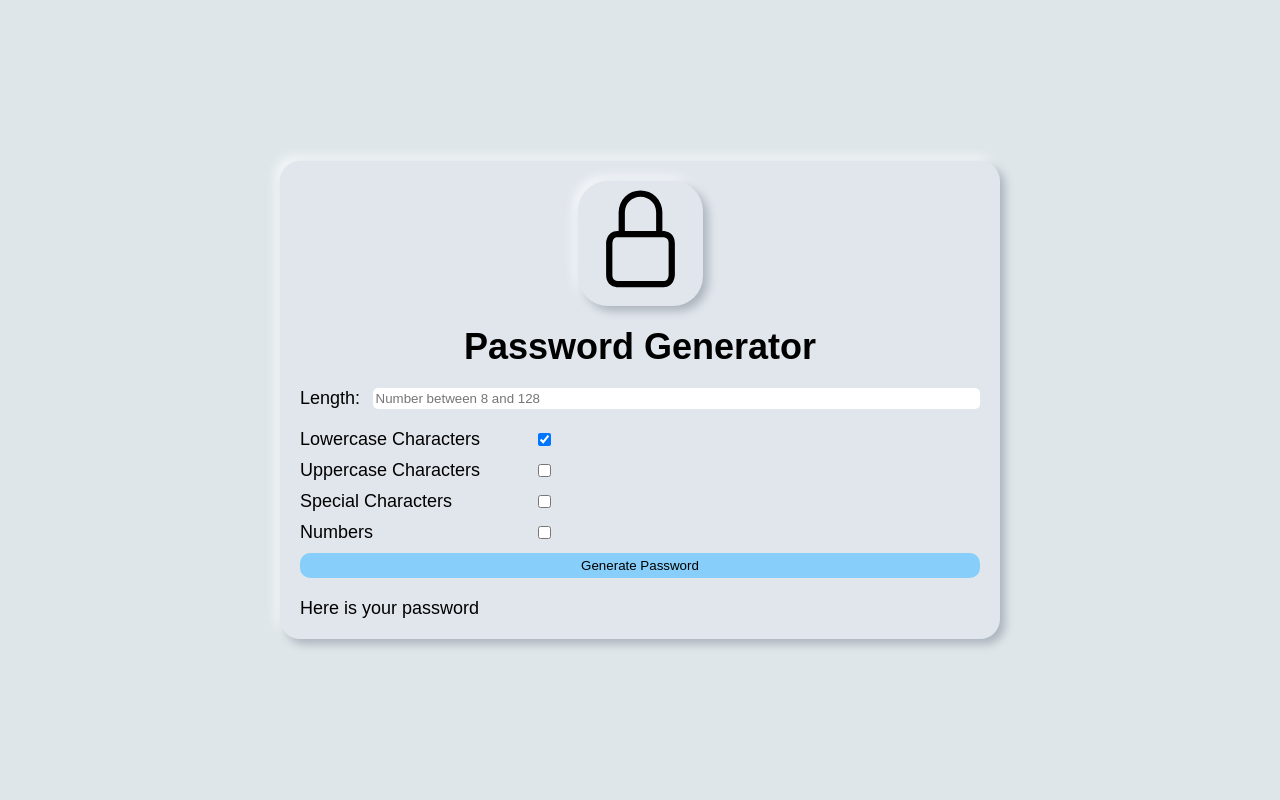
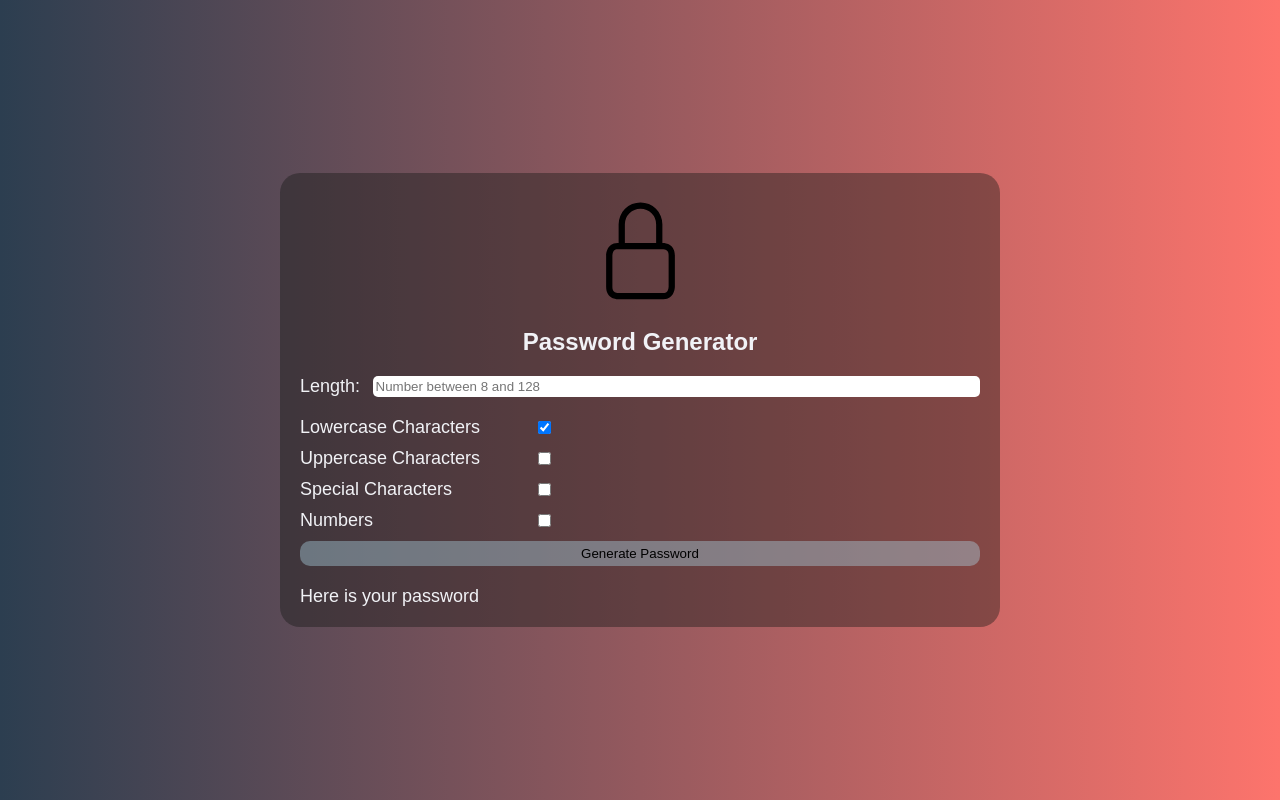
Before and after one commit to wbrink/password-generator, a plain HTML site: page index.html in a window 1280 px wide. Drawn offline with Linux system fonts and the light colour scheme.

Commit message:
changing to gradient background with transparent container

```diff
--- a/style.css
+++ b/style.css
@@ -22,9 +22,13 @@ body {
 
   font-family: Arial, Helvetica, sans-serif;
   font-size: large;
+  color: #f1f2f6;
+
+  background: linear-gradient(to right, #2c3e50, #fd746c);
 }
 
 .container h1 {
+  font-size: 24px;
   text-align: center;
   margin: 0px 20px 20px 20px;
   /* font-size: 1em; */
@@ -37,19 +41,21 @@ body {
   width: 100%;
   padding: 20px;
   margin: auto auto;
-  background-color: #e1e6ec;
+  /* background-color: #e1e6ec; */
   border-radius: 20px;
-  box-shadow: 5px 5px 10px #abb3bc, -5px -5px 10px #f3f6f9;
+  /* box-shadow: 5px 5px 10px #abb3bc, -5px -5px 10px #f3f6f9; */
+  background-color: rgba(22, 23, 22, 0.4);
+  /* background-color: rgba(191, 191, 191, 0.1); */
 }
 
 .container img {
   display: block;
   width: 100%;
-  margin: 0 auto 20px auto;
+  margin: 0 auto 10px auto;
 
   /* neumorphism */
   border-radius: 30px;
-  box-shadow: 5px 5px 10px #abb3bc, -5px -5px 10px #f3f6f9;
+  /* box-shadow: 5px 5px 10px #abb3bc, -5px -5px 10px #f3f6f9; */
 }
 
 form {
@@ -94,7 +100,7 @@ input[type="submit"] {
   padding: 5px;
   width: 100%;
   border: none;
-  background: lightskyblue;
+  background: rgba(173, 216, 230, 0.4);
   border-radius: 10px;
 }
 
@@ -102,6 +108,10 @@ input[type="submit"] {
 @media (max-width: 575px) {
   .container img {
     width: 100px;
+  }
+
+  .checkbox-group label {
+    flex-basis: 50%;
   }
 }
 
```
